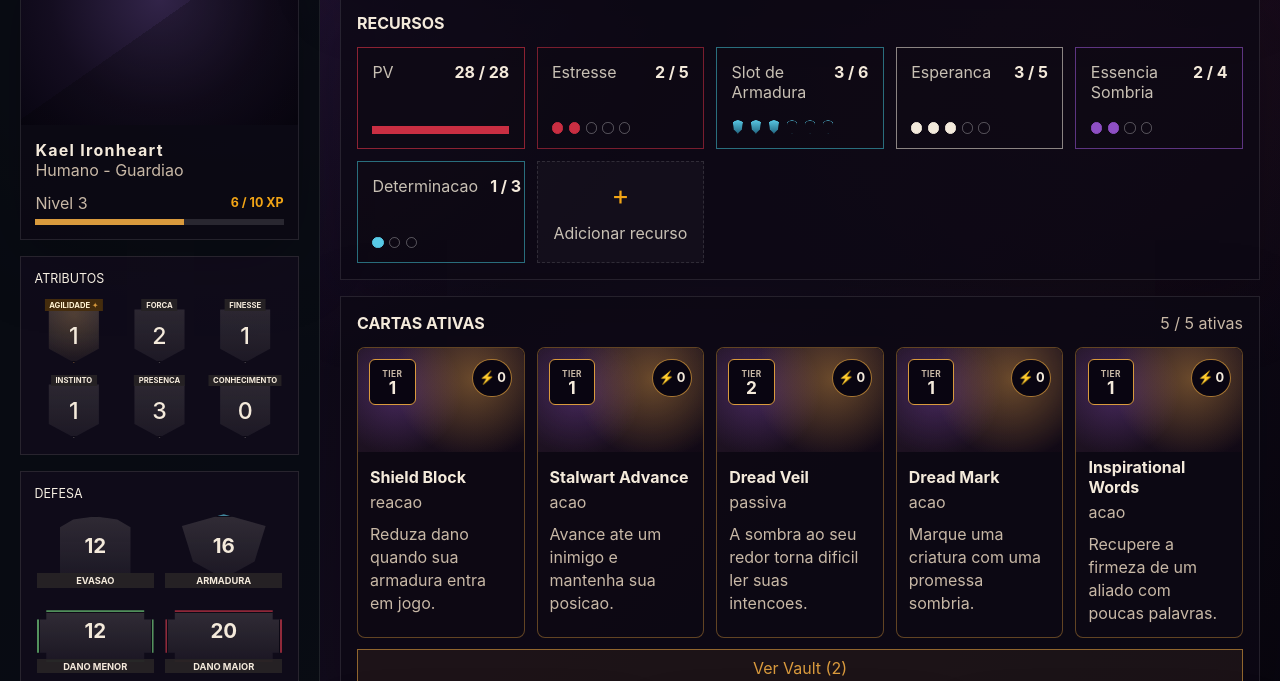
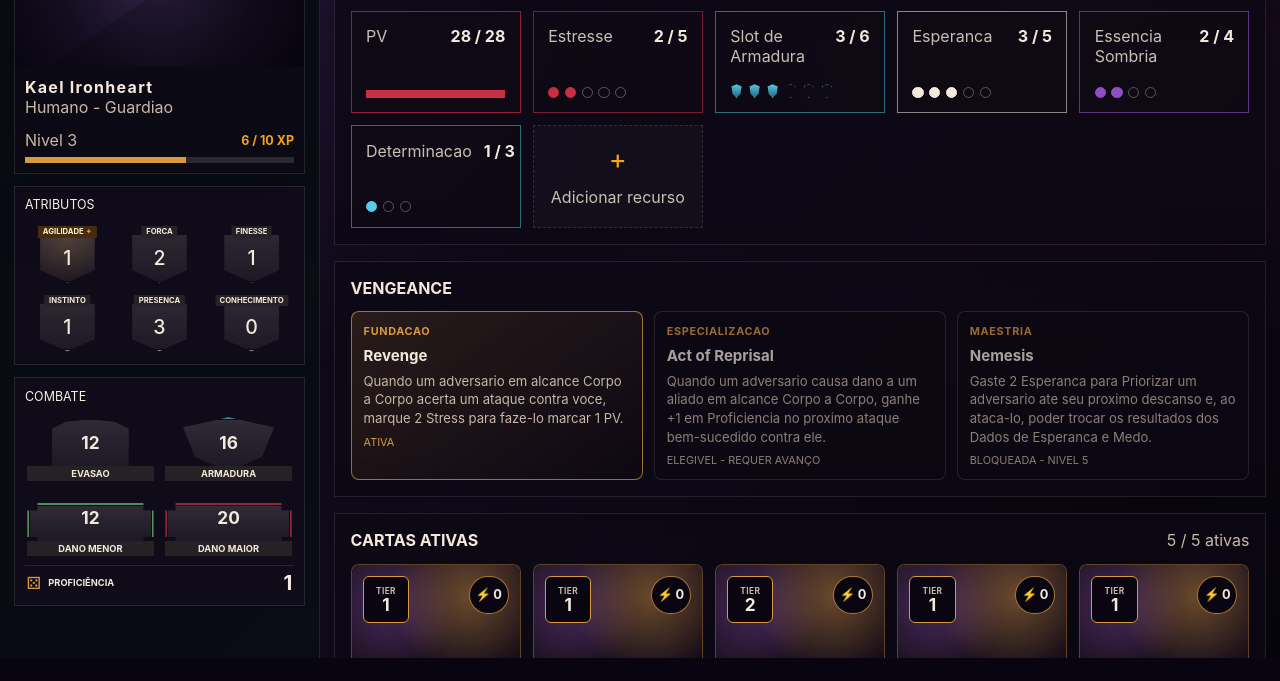
Before and after one commit to thmod-on/SoulForge, a website built with Vite: page index.html in a window 1280 px wide. Shown: the part 142-823 px from the top of the page. After the commit the page ends 800 px from the top, so only its background shows below. Built offline with nearby package versions, Linux system fonts and the light colour scheme.

Commit message:
fix: refine subclass track and sidebar

```diff
--- a/package.json
+++ b/package.json
@@ -1,6 +1,6 @@
 {
   "name": "soulforge",
-  "version": "0.7.1",
+  "version": "0.7.2",
   "private": true,
   "type": "module",
   "packageManager": "pnpm@11.9.0",
--- a/src/domain/demoCharacter.ts
+++ b/src/domain/demoCharacter.ts
@@ -6,6 +6,7 @@ export const demoCharacter: Character = {
     name: "Kael Ironheart",
     ancestry: "Humano",
     className: "Guardiao",
+    subclassName: "Vengeance",
     community: "Vigilia de Tristelo",
     level: 3,
     xp: 6,
@@ -26,6 +27,7 @@ export const demoCharacter: Character = {
     minor: 12,
     major: 20
   },
+  proficiency: 1,
   resources: [
     { id: "hp", label: "PV", value: 28, max: 28, tone: "hp" },
     { id: "stress", label: "Estresse", value: 2, max: 5, tone: "stress" },
@@ -36,25 +38,25 @@ export const demoCharacter: Character = {
   ],
   skills: [
     {
-      id: "skill.demo.guardian-oath",
-      name: "Juramento do Guardiao",
+      id: "skill.demo.vengeance-revenge",
+      name: "Revenge",
       source: "class",
       tier: "foundation",
-      description: "Quando um aliado proximo estiver em perigo, voce pode se colocar entre ele e a ameaca."
+      description: "Quando um adversario em alcance Corpo a Corpo acerta um ataque contra voce, marque 2 Stress para faze-lo marcar 1 PV."
     },
     {
-      id: "skill.demo.hold-the-line",
-      name: "Segurar a Linha",
+      id: "skill.demo.vengeance-act-of-reprisal",
+      name: "Act of Reprisal",
       source: "class",
       tier: "specialized",
-      description: "Ao resistir a uma investida, aumente sua presenca narrativa na cena e proteja uma rota de fuga."
+      description: "Quando um adversario causa dano a um aliado em alcance Corpo a Corpo, ganhe +1 em Proficiencia no proximo ataque bem-sucedido contra ele."
     },
     {
-      id: "skill.demo.iron-heart",
-      name: "Coracao de Ferro",
+      id: "skill.demo.vengeance-nemesis",
+      name: "Nemesis",
       source: "class",
       tier: "mastery",
-      description: "Uma vez por sessao, transforme uma consequencia severa em uma oportunidade heroica."
+      description: "Gaste 2 Esperanca para Priorizar um adversario ate seu proximo descanso e, ao ataca-lo, poder trocar os resultados dos Dados de Esperanca e Medo."
     },
     {
       id: "skill.demo.human-resolve",
--- a/src/domain/types.ts
+++ b/src/domain/types.ts
@@ -139,6 +139,7 @@ export type Character = {
     name: string;
     ancestry: string;
     className: string;
+    subclassName?: string;
     community: string;
     level: number;
     xp: number;
@@ -147,6 +148,7 @@ export type Character = {
   };
   attributes: Attribute[];
   defense: Defense;
+  proficiency: number;
   resources: ResourceTrack[];
   skills: CharacterSkill[];
   experiences: CharacterExperience[];
--- a/src/main.ts
+++ b/src/main.ts
@@ -1,6 +1,6 @@
 import { baseCatalog } from "./content/installedPacks";
 import { createCatalog, findDefinition, findDomain } from "./domain/catalog";
-import type { CardDefinition, Character, CharacterNote, CharacterNoteCategory, ClassDefinition, DomainDefinition, FeatureDefinition, InventoryCompartment, ItemDefinition, SubclassDefinition } from "./domain/types";
+import type { CardDefinition, Character, CharacterNote, CharacterNoteCategory, CharacterSkill, ClassDefinition, DomainDefinition, FeatureDefinition, InventoryCompartment, ItemDefinition, SubclassDefinition } from "./domain/types";
 import { ensureDemoCharacter, saveCharacter } from "./storage/characterRepository";
 import { deleteCustomDefinition, loadCustomDefinitions, saveCustomDefinition } from "./storage/compendiumRepository";
 import "./styles.css";
@@ -135,7 +135,7 @@ const sideNavItems: Array<{ page: Page; label: string; icon: string }> = [
   { page: "settings", label: "Configuracoes", icon: "&#128220;" }
 ];
 
-const appVersion = "0.7.1";
+const appVersion = "0.7.2";
 
 const itemFilterLabels: Record<InventoryFilter, string> = {
   todos: "Tudo",
@@ -377,13 +377,14 @@ function renderSidebar(character: Character): string {
         </div>
       </section>
       <section class="sidebar-section">
-        <div class="sidebar-section-title">Defesa</div>
+        <div class="sidebar-section-title">Combate</div>
         <div class="sidebar-defense-grid">
           <div class="defense-badge defense-evasion"><strong>${character.defense.evasion}</strong><span>Evasao</span></div>
           <div class="defense-badge defense-armor"><strong>${character.defense.armor}</strong><span>Armadura</span></div>
           <div class="defense-badge defense-minor"><strong>${character.defense.minor}</strong><span>Dano menor</span></div>
           <div class="defense-badge defense-major"><strong>${character.defense.major}</strong><span>Dano maior</span></div>
         </div>
+        <div class="proficiency-marker" title="Proficiência"><span aria-hidden="true">⚄</span><small>Proficiência</small><strong>${character.proficiency}</strong></div>
       </section>
     </aside>
   `;
@@ -487,6 +488,7 @@ function renderOverview(character: Character): string {
   return `
     <main class="content">
       ${renderResources(character)}
+      ${renderSubclassTrack(character)}
       <section class="band">
         <div class="section-heading">
           <h2>Cartas ativas</h2>
@@ -506,6 +508,22 @@ function renderOverview(character: Character): string {
       </section>
     </main>
   `;
+}
+
+function renderSubclassTrack(character: Character): string {
+  const stages: Array<{ tier: NonNullable<CharacterSkill["tier"]>; label: string; unlockLevel: number }> = [
+    { tier: "foundation", label: "Fundacao", unlockLevel: 1 },
+    { tier: "specialized", label: "Especializacao", unlockLevel: 2 },
+    { tier: "mastery", label: "Maestria", unlockLevel: 5 }
+  ];
+  const cards = stages.map((stage) => {
+    const skill = character.skills.find((entry) => entry.source === "class" && entry.tier === stage.tier);
+    const isFoundation = stage.tier === "foundation";
+    const isEligible = !isFoundation && character.identity.level >= stage.unlockLevel;
+    const state = isFoundation ? "Ativa" : isEligible ? "Elegivel - requer avanço" : `Bloqueada - Nivel ${stage.unlockLevel}`;
+    return `<article class="subclass-track-card ${isFoundation ? "is-active" : "is-locked"}"><span class="subclass-track-stage">${stage.label}</span><h3>${escapeHtml(skill?.name ?? `Carta de ${stage.label}`)}</h3><p>${escapeHtml(skill?.description ?? "Caracteristica da subclasse ainda nao definida.")}</p><small>${state}</small></article>`;
+  });
+  return `<section class="band subclass-track-band"><div class="section-heading"><div><h2>${escapeHtml(character.identity.subclassName ?? "Subclasse nao definida")}</h2></div></div><div class="subclass-track-grid">${cards.join("")}</div></section>`;
 }
 
 function renderStoredCards(character: Character): string {
--- a/src/storage/characterRepository.ts
+++ b/src/storage/characterRepository.ts
@@ -74,7 +74,12 @@ function migrateDemoCharacter(character: Character): Character {
 
   return {
     ...character,
+    identity: {
+      ...character.identity,
+      subclassName: character.identity.subclassName ?? demoCharacter.identity.subclassName
+    },
     attributes: demoCharacter.attributes,
+    proficiency: character.proficiency ?? demoCharacter.proficiency,
     resources: demoCharacter.resources,
     skills: character.skills ?? demoCharacter.skills,
     experiences: character.experiences ?? demoCharacter.experiences,
--- a/src/styles.css
+++ b/src/styles.css
@@ -69,7 +69,9 @@ button {
 .app-shell {
   display: grid;
   grid-template-columns: 20rem minmax(0, 1fr);
-  min-height: 100vh;
+  height: 100dvh;
+  min-height: 0;
+  overflow: hidden;
   --shell-gutter: 1.25rem;
   --brand-height: 5.2rem;
 }
@@ -88,6 +90,8 @@ button {
   padding: var(--shell-gutter);
   border-right: 1px solid rgba(255, 255, 255, 0.09);
   background: rgba(7, 12, 18, 0.86);
+  min-height: 0;
+  overflow: hidden;
 }
 
 .portrait,
@@ -163,6 +167,7 @@ button {
 
 .portrait {
   overflow: hidden;
+  flex-shrink: 0;
 }
 
 .portrait-art {
@@ -368,6 +373,37 @@ button {
   border-color: rgba(201, 46, 66, 0.66);
 }
 
+.proficiency-marker {
+  display: flex;
+  align-items: center;
+  gap: 0.45rem;
+  min-height: 2.1rem;
+  margin-top: 0.65rem;
+  padding: 0.35rem 0.1rem 0;
+  border-top: 1px solid var(--color-border);
+}
+
+.proficiency-marker > span {
+  color: var(--color-gold);
+  font-size: 1.05rem;
+  line-height: 1;
+}
+
+.proficiency-marker small {
+  flex: 1;
+  color: var(--color-text);
+  font-size: 0.58rem;
+  font-weight: 700;
+  line-height: 1;
+  text-transform: uppercase;
+}
+
+.proficiency-marker strong {
+  color: var(--color-text);
+  font-size: 1.28rem;
+  line-height: 1;
+}
+
 .side-nav {
   display: grid;
   gap: 0.35rem;
@@ -435,6 +471,8 @@ button {
 .main-shell {
   display: grid;
   grid-template-rows: auto minmax(0, 1fr);
+  min-height: 0;
+  overflow-y: auto;
   min-width: 0;
 }
 
@@ -806,6 +844,78 @@ button {
 
 .card-row {
   grid-template-columns: repeat(auto-fit, minmax(9.75rem, 1fr));
+}
+
+.subclass-track-band .section-heading > div {
+  display: grid;
+  gap: 0.2rem;
+}
+
+.subclass-track-band .section-heading > div > span {
+  color: var(--color-muted);
+  font-size: 0.78rem;
+}
+
+.subclass-track-grid {
+  display: grid;
+  grid-template-columns: repeat(3, minmax(0, 1fr));
+  gap: 0.65rem;
+}
+
+.subclass-track-card {
+  display: grid;
+  align-content: start;
+  gap: 0.45rem;
+  min-height: 8.2rem;
+  padding: 0.75rem;
+  border-radius: 8px;
+  border: 1px solid rgba(244, 234, 219, 0.16);
+  background: rgba(14, 9, 20, 0.68);
+}
+
+.subclass-track-card h3,
+.subclass-track-card p {
+  margin: 0;
+}
+
+.subclass-track-card h3 {
+  font-size: 0.94rem;
+}
+
+.subclass-track-card p {
+  color: var(--color-muted);
+  font-size: 0.82rem;
+  line-height: 1.42;
+}
+
+.subclass-track-stage,
+.subclass-track-card small {
+  font-size: 0.68rem;
+  text-transform: uppercase;
+}
+
+.subclass-track-stage {
+  color: var(--color-gold);
+  font-weight: 700;
+  letter-spacing: 0.06em;
+}
+
+.subclass-track-card small {
+  margin-top: auto;
+  color: var(--color-muted);
+}
+
+.subclass-track-card.is-active {
+  border-color: rgba(217, 154, 61, 0.7);
+  background: linear-gradient(145deg, rgba(217, 154, 61, 0.14), rgba(14, 9, 20, 0.74));
+}
+
+.subclass-track-card.is-active small {
+  color: var(--color-gold);
+}
+
+.subclass-track-card.is-locked {
+  opacity: 0.68;
 }
 
 .ability-card {
@@ -3799,9 +3909,55 @@ body.has-modal {
   }
 }
 
+@media (min-width: 761px) and (max-height: 900px) {
+  .app-shell {
+    --shell-gutter: 0.85rem;
+    --brand-height: 4.7rem;
+  }
+
+  .sidebar {
+    gap: 0.75rem;
+  }
+
+  .portrait-art {
+    min-height: 8rem;
+  }
+
+  .portrait > div:last-child,
+  .sidebar-section {
+    padding: 0.65rem;
+  }
+
+  .attribute-badge {
+    min-height: 3.85rem;
+    padding-top: 0.95rem;
+  }
+
+  .attribute-badge strong {
+    font-size: 1.22rem;
+  }
+
+  .defense-badge {
+    min-height: 4.25rem;
+    padding-top: 0.55rem;
+  }
+
+  .defense-badge strong {
+    font-size: 1.08rem;
+  }
+
+  .proficiency-marker {
+    min-height: 1.8rem;
+    margin-top: 0.45rem;
+  }
+}
+
 @media (max-width: 760px) {
   .app-shell {
     grid-template-columns: 1fr;
+    height: auto;
+    min-height: 100vh;
+    overflow: visible;
   }
 
   .editor-header {
@@ -3816,8 +3972,13 @@ body.has-modal {
 
   .sidebar {
     position: static;
+    overflow: visible;
     border-right: 0;
     border-bottom: 1px solid rgba(255, 255, 255, 0.09);
+  }
+
+  .main-shell {
+    overflow: visible;
   }
 
   .portrait {
```
Also changed, not shown: CHANGELOG.md, README.md.
